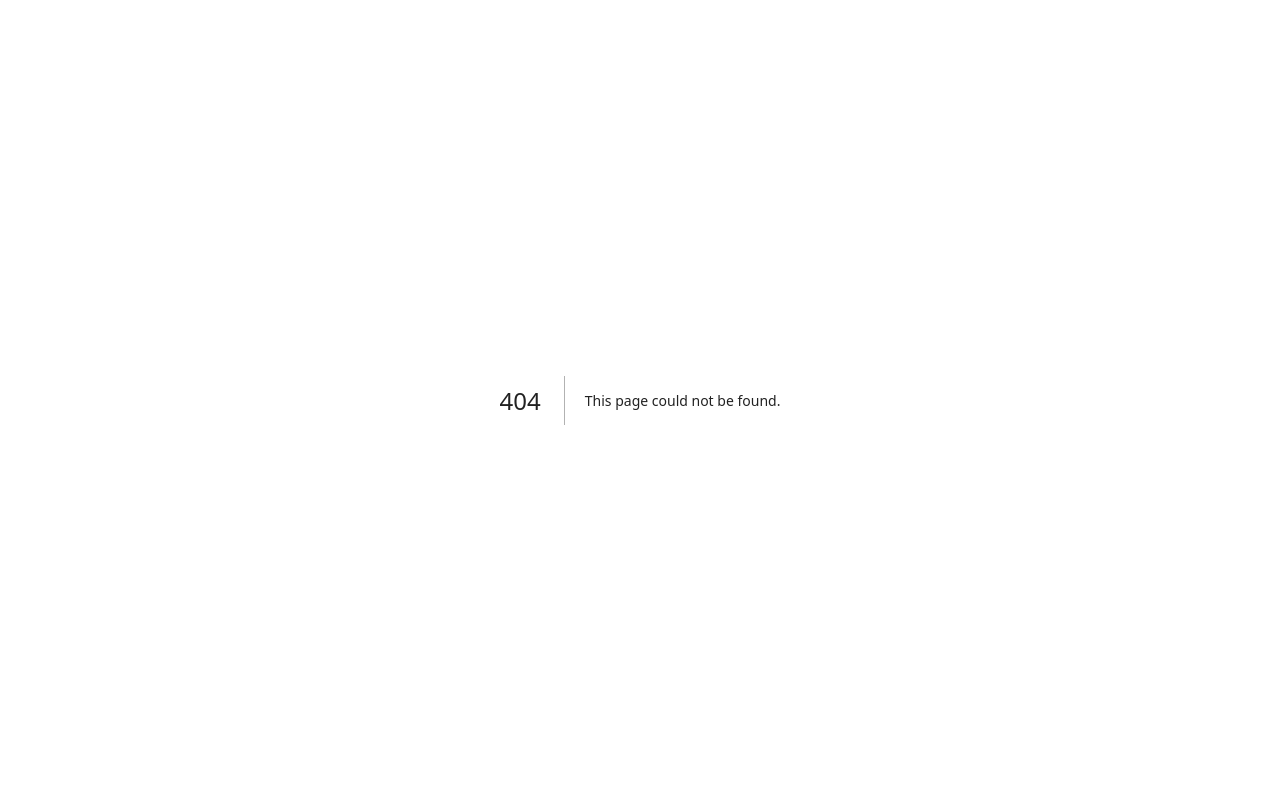
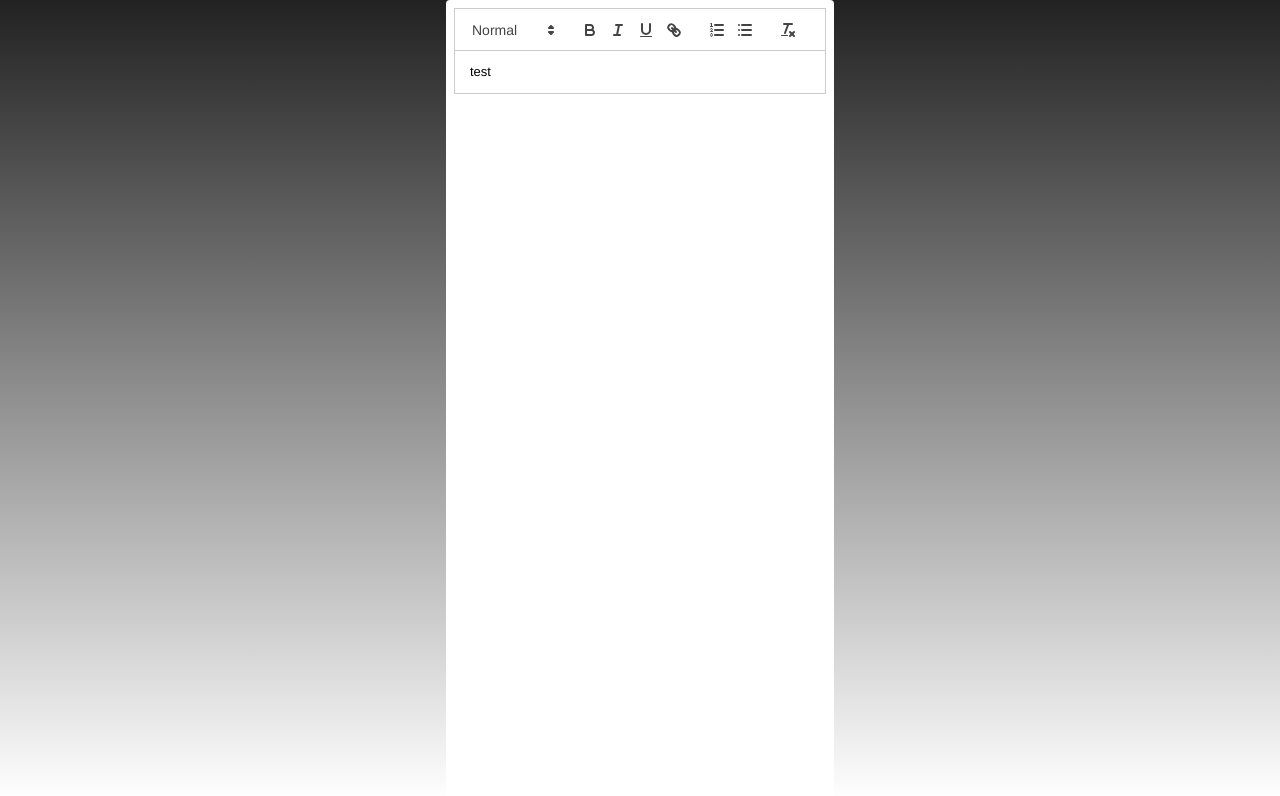
Before and after one commit to DraconDev/next-quill-example, a Next.js app: page /example in a window 1280 px wide. Before the commit this address had no page. Shown: the top 796 px of the page. Built offline with nearby package versions, Linux system fonts and the light colour scheme.

Commit message:
add basic working

```diff
--- /dev/null
+++ b/app/example/page.tsx
@@ -0,0 +1,18 @@
+"use client";
+import { useState } from "react";
+import ReactQuill from "react-quill";
+import "react-quill/dist/quill.snow.css";
+
+export default function MyComponent() {
+    const [value, setValue] = useState("test");
+
+    return (
+        <div className="bg-white p-2 rounded text-black">
+            <ReactQuill
+                theme="snow"
+                value={value}
+                onChange={setValue}
+            />
+        </div>
+    );
+}
--- a/app/layout.tsx
+++ b/app/layout.tsx
@@ -16,7 +16,9 @@ export default function RootLayout({
 }) {
     return (
         <html lang="en">
-            <body className={`${inter.className} min-h-screen text-secondary`}>
+            <body
+                className={`${inter.className} min-h-screen bg-secondary text-white flex justify-center`}
+            >
                 {children}
             </body>
         </html>
--- a/app/page.tsx
+++ b/app/page.tsx
@@ -1,3 +1,10 @@
+
+import Link from "next/link";
+
 export default function Home() {
-    return <main></main>;
+    return (
+        <main>
+            <Link href="/example">Example</Link>
+        </main>
+    );
 }
```
